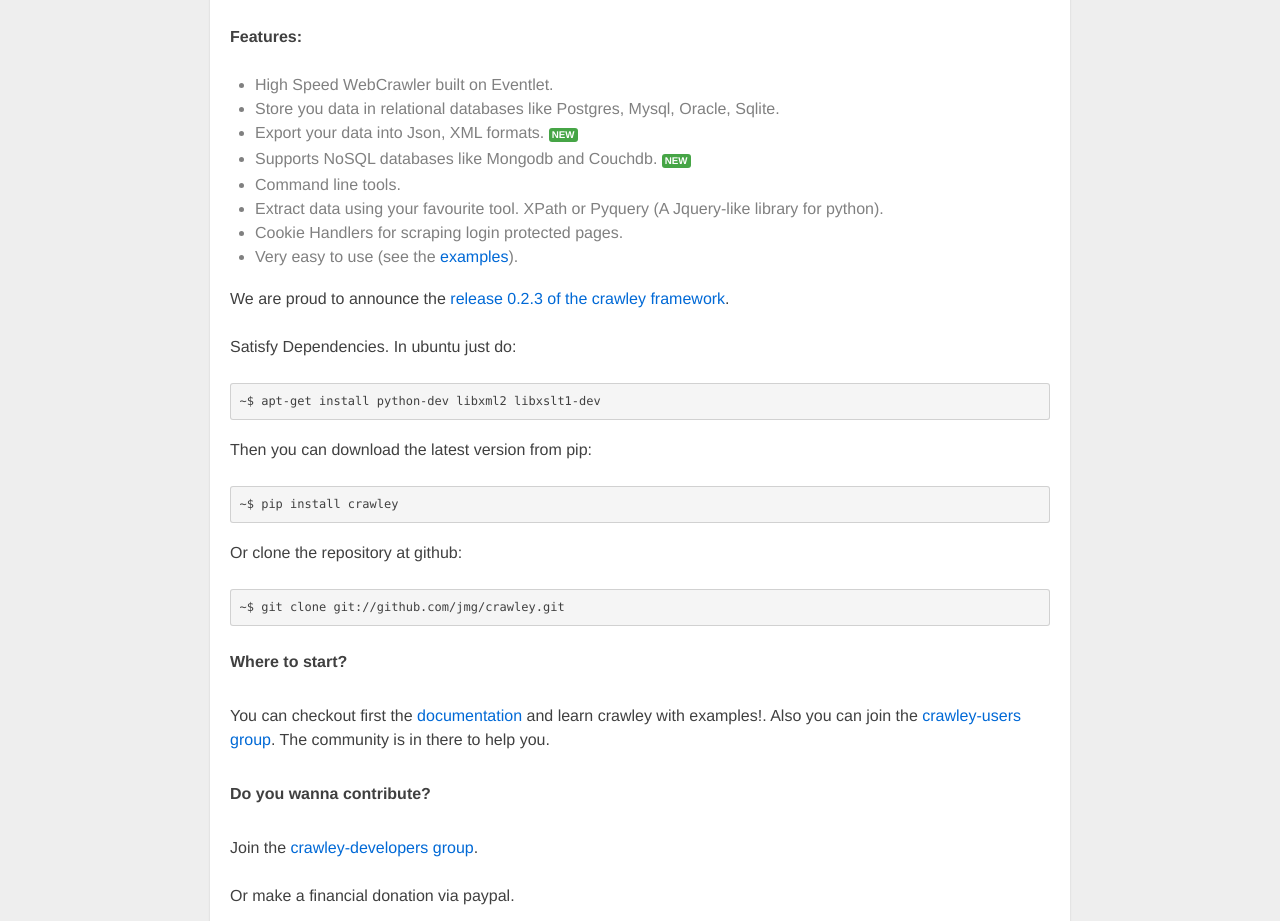
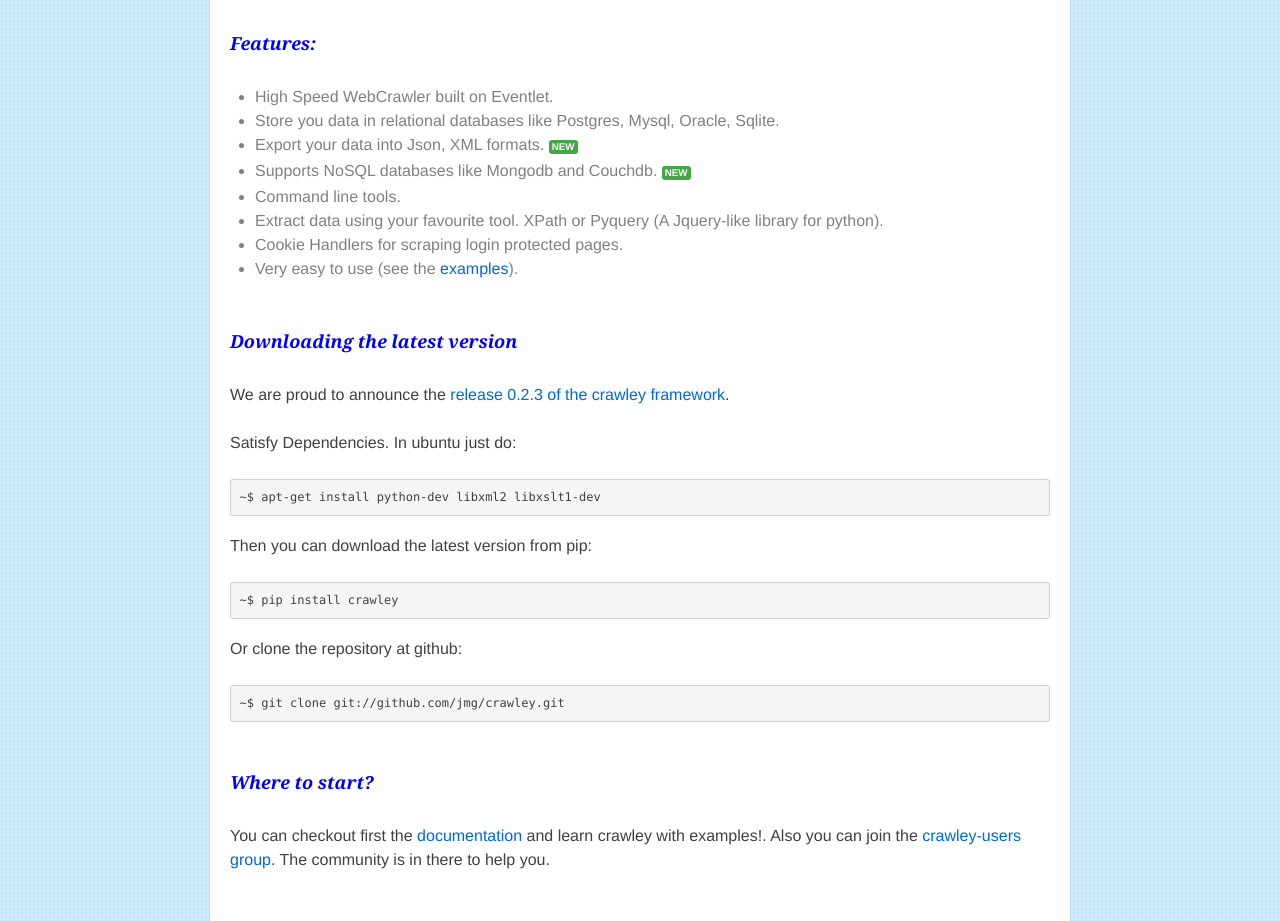
Before and after one commit to crawley-project/crawley-page-django, a Django app: page / in a window 1280 px wide. Shown: the part 373-1294 px from the top of the page. Run offline with Django 3.2, Linux system fonts and the light colour scheme; some libraries are stand-ins or nearby versions.

Commit message:
stylized

```diff
--- a/crawley_project/media/styles/styles.css
+++ b/crawley_project/media/styles/styles.css
@@ -1,6 +1,6 @@
 /* Override some defaults */
 html, body {
-background-color: #eee;
+    background: url('/media/images/back.png');
 }
 body {
 padding-top: 40px; /* 40px to make the container go all the way to the bottom of the topbar */
@@ -17,9 +17,9 @@
 background-color: #fff;
 padding: 20px;
 margin: 0 -20px; /* negative indent the amount of the padding to maintain the grid system */
--webkit-border-radius: 0 0 6px 6px;
-   -moz-border-radius: 0 0 6px 6px;
-        border-radius: 0 0 6px 6px;
+-webkit-border-radius: 15px 15px 15px 15px;
+   -moz-border-radius: 15px 15px 15px 15px;
+        border-radius: 15px 15px 15px 15px;
 -webkit-box-shadow: 0 1px 2px rgba(0,0,0,.15);
    -moz-box-shadow: 0 1px 2px rgba(0,0,0,.15);
         box-shadow: 0 1px 2px rgba(0,0,0,.15);
@@ -67,6 +67,10 @@
     font-weight: bold;
 }
 
+h3 {
+    color: #0000FF;
+}
+
 .center {
     text-align: center;
     width: 100%;
@@ -75,6 +79,9 @@
 
 .page-header {
     background-color: #FFFFFF;
+    -webkit-border-radius: 15px 15px 15px 15px;
+    -moz-border-radius: 15px 15px 15px 15px;
+    border-radius: 15px 15px 15px 15px;
 }
 
 .vertical {
--- a/crawley_project/templates/base.html
+++ b/crawley_project/templates/base.html
@@ -38,11 +38,12 @@
 					<a class="brand" href="/">Crawley Project</a>
 
 					  <ul class="nav">
-							<li class="current_page_item"><a href="/">Homepage</a></li>
-							<li><a href="http://packages.python.org/crawley/">Documentation</a></li>
-							<li><a href="https://github.com/jmg/crawley">Source Code</a></li>
+							<li class="current_page_item"><a href="/">Home</a></li>
+							<li><a href="http://packages.python.org/crawley/">Docs</a></li>
+							<li><a href="https://github.com/jmg/crawley">Source</a></li>
 							<li><a href="https://github.com/jmg/crawley/tree/0.2.x-stable/examples">Examples</a></li>
 							<li><a href="/about">About</a></li>
+							<li class="active"><a href="http://www.crawley-cloud.com">Crawley Cloud</a></li>
 							<li><!-- Añade esta etiqueta en la cabecera o delante de la etiqueta body. -->
 								<script type="text/javascript" src="https://apis.google.com/js/plusone.js"></script>
 								<!-- Añade esta etiqueta donde quieras colocar el botón +1 -->
--- a/crawley_project/templates/index.html
+++ b/crawley_project/templates/index.html
@@ -10,7 +10,7 @@
 
 	<div>
 		<br/>
-			<b><div>Features:</div></b>
+			<b><h3>Features:</h3></b>
 		<br/>
 			<ul>
 				<li>High Speed WebCrawler built on Eventlet.</li>
@@ -22,7 +22,11 @@
 				<li>Cookie Handlers for scraping login protected pages.</li>
 				<li>Very easy to use (see the <a href="https://github.com/jmg/crawley/tree/0.2.x-stable/examples">examples</a>).</li>
 			</ul>
-			<div>We are proud to announce the <a href="http://pypi.python.org/pypi?:action=display&name=crawley&version=0.2.3">release 0.2.3 of the crawley framework</a>.</div>
+
+		<br/>
+		<h3>Downloading the latest version</h3>
+		<br/>
+		<div>We are proud to announce the <a href="http://pypi.python.org/pypi?:action=display&name=crawley&version=0.2.3">release 0.2.3 of the crawley framework</a>.</div>
 		<br/>
 
 		<div>Satisfy Dependencies. In ubuntu just do:</div>
@@ -38,12 +42,14 @@
 		<br/>
 		<pre class="prettyprint">~$ git clone git://github.com/jmg/crawley.git</pre>
 
-		<h4>Where to start?</h4>
+		<br/>
+		<h3>Where to start?</h3>
 		<br/>
 		<div>You can checkout first the <a href="http://packages.python.org/crawley/">documentation</a> and learn crawley with examples!.  Also you can join the <a href="http://groups.google.com/group/crawley-users">crawley-users group</a>. The community is in there to help you.</div>
 		<br/>
 
-		<h4>Do you wanna contribute?</h4>
+		<br/>
+		<h3>Do you wanna contribute?</h3>
 		<br/>
 
 		<div>Join the <a href="http://groups.google.com/group/crawley-developers">crawley-developers group</a>.</div>
```
Also changed, not shown: crawley_project/media/images/back.png (added).
